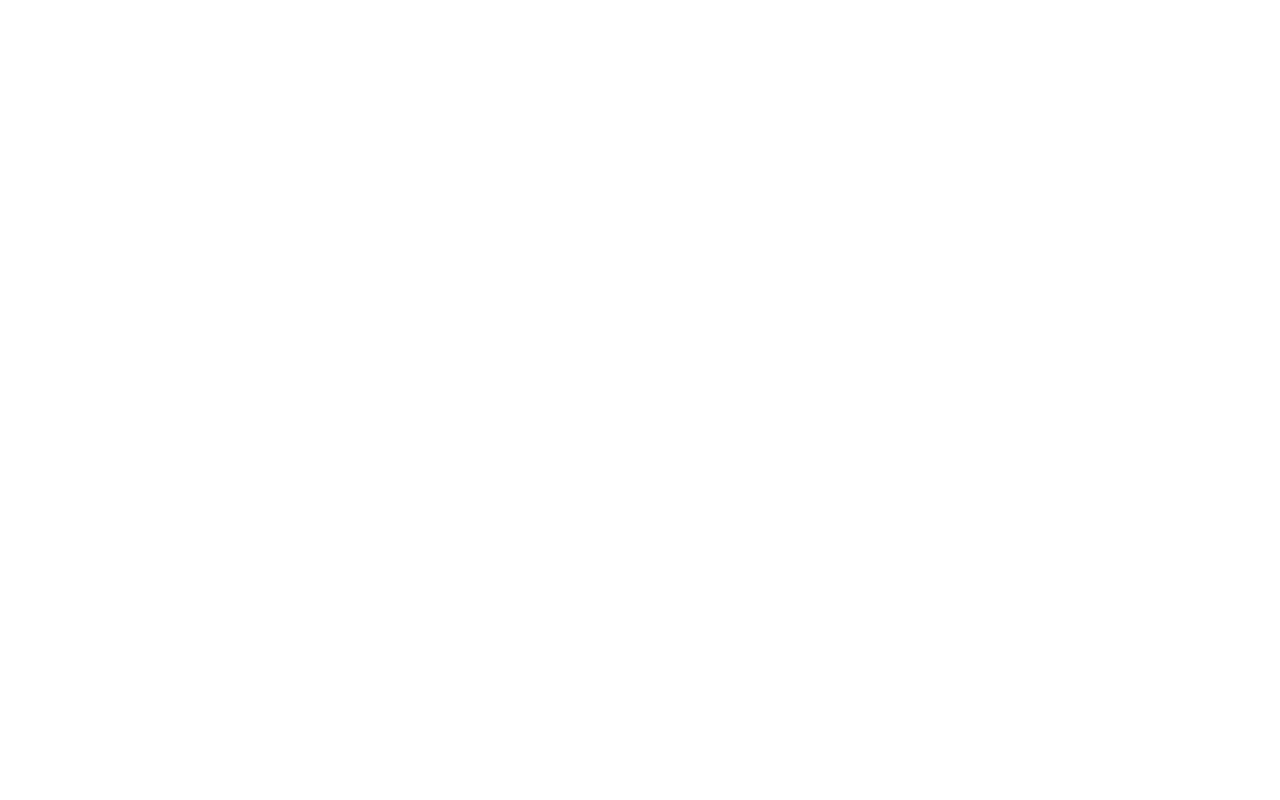
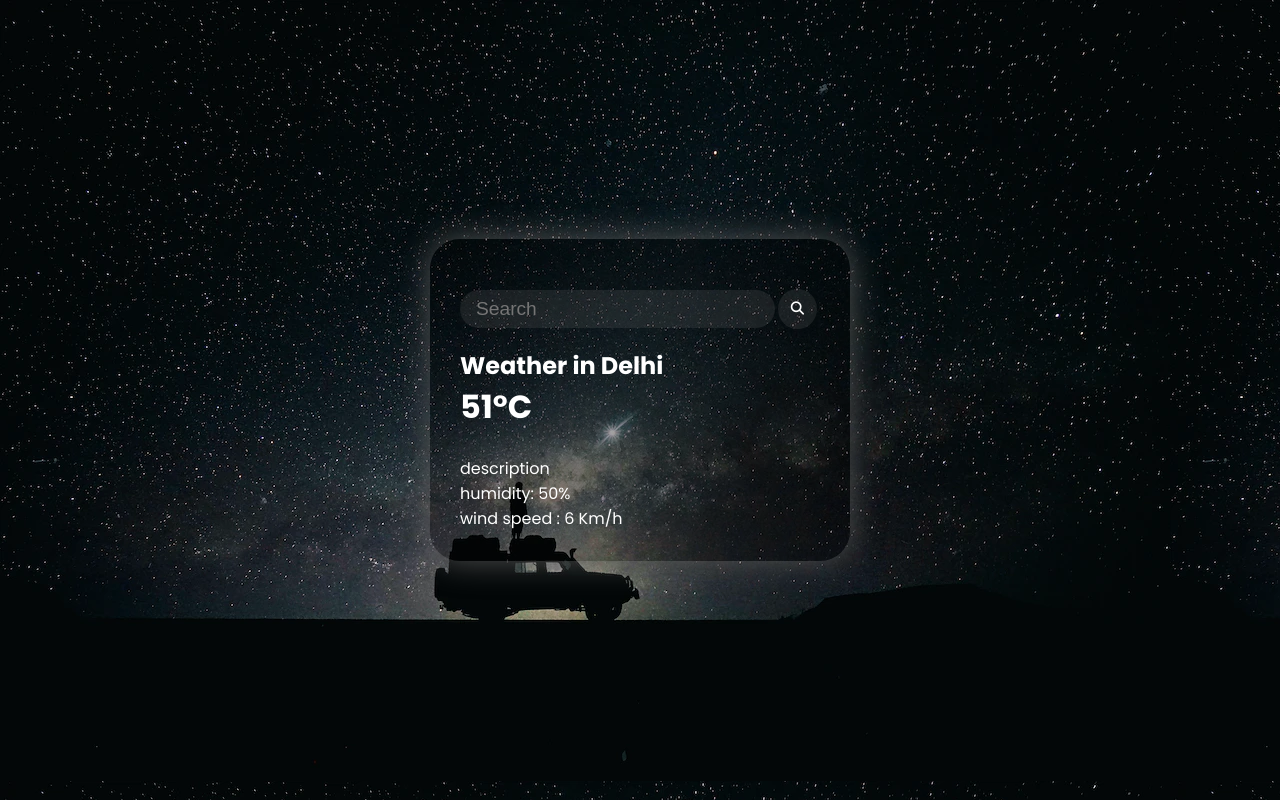
Before and after one commit to Deep26lak/Mausam-App, a plain HTML site: page index.html in a window 1280 px wide. Drawn offline with Linux system fonts and the light colour scheme.

Commit message:
weather UI is done, now working on scripting and api

```diff
--- a/index.html
+++ b/index.html
@@ -4,9 +4,27 @@
     <meta charset="UTF-8">
     <meta http-equiv="X-UA-Compatible" content="IE=edge">
     <meta name="viewport" content="width=device-width, initial-scale=1.0">
-    <title>Weather App</title>
+    <title>Mausam App</title>
+    <script src="./app.js"></script>
+    <link rel="stylesheet" href="style.css">
 </head>
 <body>
+    <div class="card">
+        <div class="search">
+            <input type="text" class="search_bar" placeholder="Search">
+            <button for="search_bar" ><i class="fa-solid fa-magnifying-glass"></i></button>
+        </div>
+        <div class="weather">
+            <h2 class="city">Weather in Delhi</h2>
+            <h1 class="temp">51°C</h1>
+            <img src="" alt="" class="icon">
+            <div class="description">description</div>
+            <div class="humidity">humidity: 50%</div>
+            <div class="wind">wind speed : 6 Km/h</div>
+        </div>
+    </div>
 
+
+    <script src="https://kit.fontawesome.com/ce328ec234.js" crossorigin="anonymous"></script>
 </body>
 </html>
--- a/style.css
+++ b/style.css
@@ -0,0 +1,69 @@
+@import url('https://fonts.googleapis.com/css2?family=Poppins:wght@300;400;700&display=swap');
+
+*{
+    margin: 0;
+    padding: 0;
+    box-sizing: border-box;
+
+}
+body{
+    display: flex;
+    font-family: 'Poppins', sans-serif;
+    justify-content: center;
+    align-items: center;
+    width: 100vw;
+    height: 100vh;
+    color: white;
+    background: #222222fe;
+    background-image: url(./img/background.webp);
+}
+.card {
+    background: #0000005d;
+    padding: 30px;
+    width: 100%;
+    margin: 1rem;
+    max-width: 420px;
+    background-size: cover;
+    text-align: start;
+    border-radius: 30px;
+    box-shadow: 0 0 2rem #535353;
+    height: fit-content;
+    transition: all .2s ease;
+}
+.card:hover{
+    box-shadow: 0 0 2.5rem #8f8d8d;
+
+}
+.search{
+    display: flex;
+    justify-content: center;
+    align-items: center;
+    margin-block: 1rem;
+}
+.search button{
+    margin: .2rem;
+    border-radius: 50%;
+    border: none;
+    height: 2.5rem;
+    outline: none;
+    width: 2.5rem;
+    color: white;
+    background-color: #7c7c7c2b;
+    cursor: pointer;
+    transition: all .2s ease;
+
+}
+.search button:hover{
+    background-color: #7c7c7c6b;
+
+}
+.search input{
+    outline: none;
+    border-radius: 30px;
+    color: white;
+border: none;
+padding: .5rem 1rem;
+width: 90%;
+font-size: larger;
+background-color: #7c7c7c2b;
+}
```
Also changed, not shown: img/background.webp (added).
